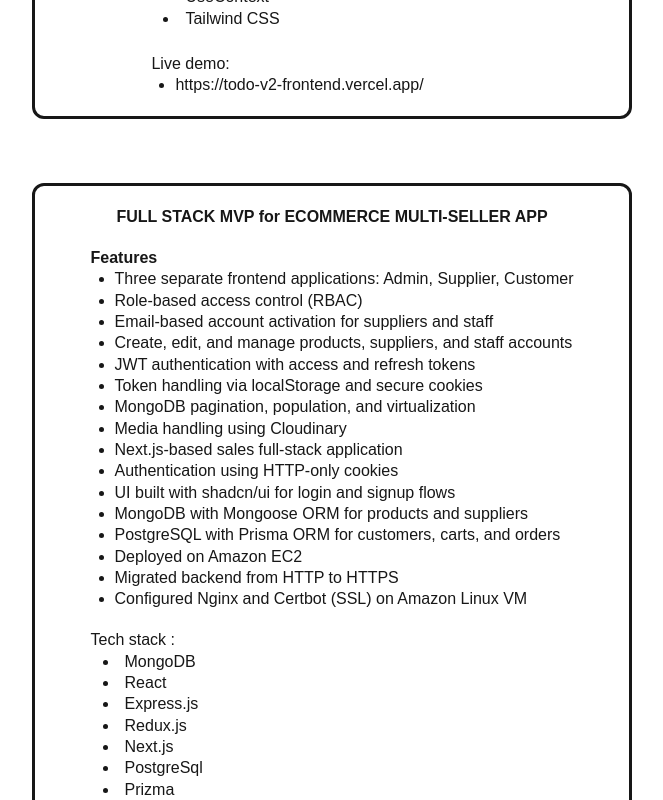
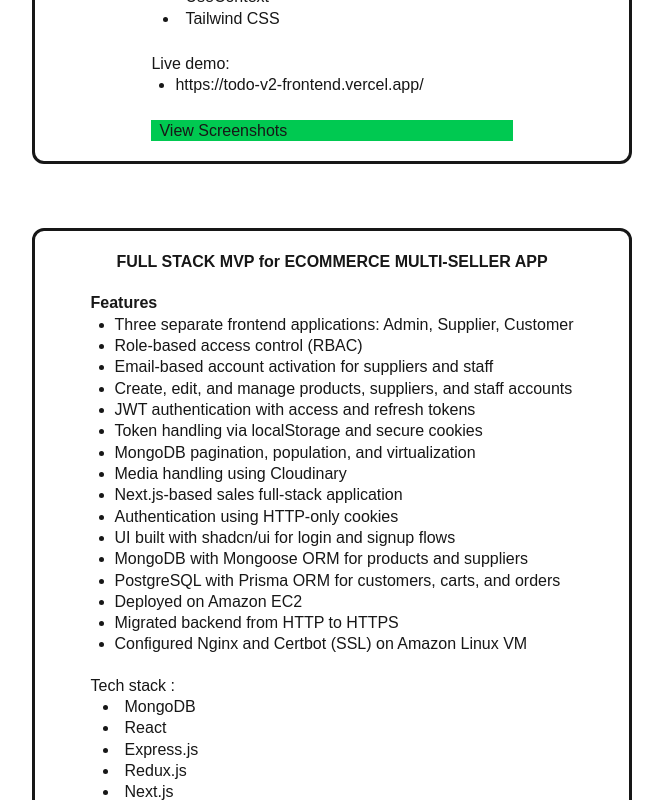
Before and after one commit to anmolguptanpj/myporfolio, a Next.js app: page / in a window 1280 px wide. Shown: the part 1120-1920 px from the top of the page, without its empty margins (308-971 px from the left). Built offline with nearby package versions, Linux system fonts and the light colour scheme.

Commit message:
Done everything

```diff
--- a/app/page.tsx
+++ b/app/page.tsx
@@ -46,7 +46,8 @@
   "Proper state management using React Context",
   "Responsive UI built with Tailwind CSS"],
       "Tech Stack":["MongoDB","React","Express","UseContext","Tailwind CSS"],
-      "Live Demo":["https://todo-v2-frontend.vercel.app/"]
+      "Live Demo":["https://todo-v2-frontend.vercel.app/"],
+      "View Image":"/images/project1"
     },
     "projectTwo":{
       "Title":"FULL STACK MVP for  ECOMMERCE MULTI-SELLER APP",
@@ -70,6 +71,7 @@
       ],
       "Tech Stack":["MongoDB","React","Express.js","Redux.js","Next.js","PostgreSql","Prizma"],
       "Live Demo":["https://codex-swart-sigma.vercel.app/"],
+      "View Image":"/images/project2"
     }
   },
   "about":`I’m Anmol Gupta, originally from Nepal and currently in Delhi for higher studies and a tech-focused career.
@@ -130,6 +132,7 @@
       <ul className=" list-disc  list-inside ">{(p["Tech Stack"]).map((l)=>(<li className="pl-3" key={l}>{l}</li>))}</ul></div>
       <p className="mt-6">Live demo:</p>
      <div className="flex flex-col"><ul className="pl-6 list-disc">{(p["Live Demo"]).map((k)=>(<Link className="hover:underline" href={k} key={k}><li>{k}</li></Link>))}</ul></div>
+     <div  className=" mt-6 flex flex-col" ><Link  className="px-2 bg-green-500 hover:bg-blue-500" href={p["View Image"]}>View Screenshots</Link></div>
      </div>
 
      </div>
```
